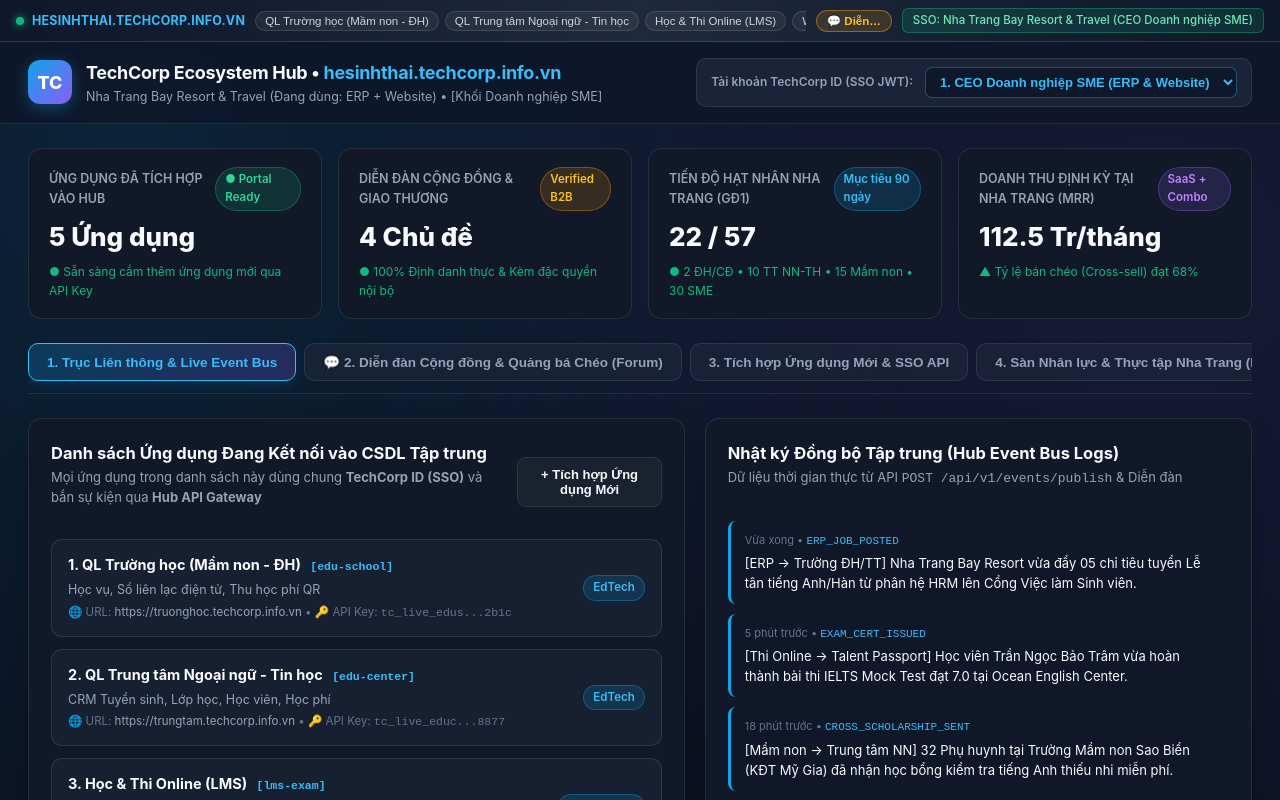
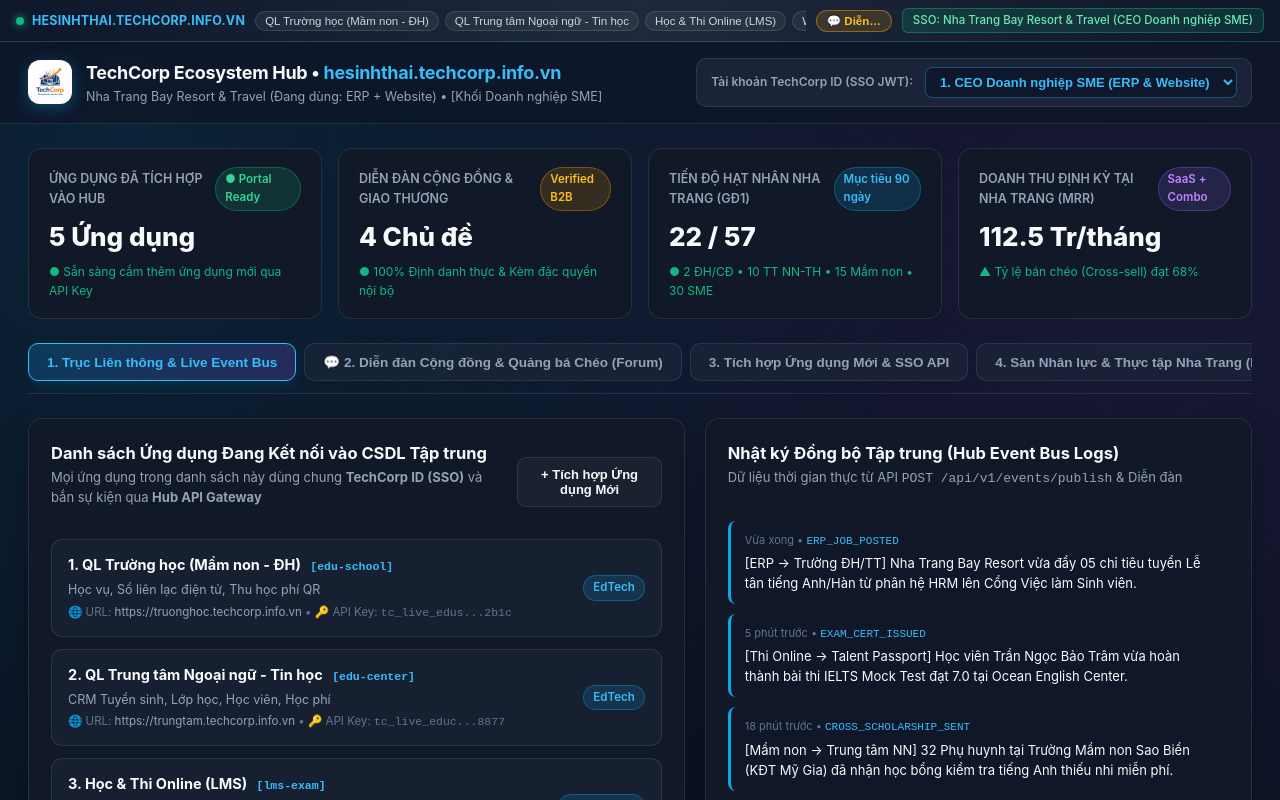
Before and after one commit to techcorpboss/hesinhthai, a website: page index.html in a window 1280 px wide. Shown: the top 800 px of the page. Drawn offline with Linux system fonts and the light colour scheme; no server answers.

Commit message:
Feat: Tich hop logo TechCorp chinh thuc & Script dong bo tu dong aaPanel Ubuntu

```diff
--- a/index.html
+++ b/index.html
@@ -4,6 +4,7 @@
   <meta charset="UTF-8" />
   <meta name="viewport" content="width=device-width, initial-scale=1.0" />
   <title>TechCorp Ecosystem Hub — hesinhthai.techcorp.info.vn (Cổng Liên thông, SSO & Diễn đàn B2B)</title>
+  <link rel="icon" type="image/png" href="logo.png" />
   <link rel="stylesheet" href="styles.css" />
   <!-- Nhúng Thanh Liên thông Hệ sinh thái (Dùng chung cho mọi phần mềm thuộc TechCorp) -->
   <script
@@ -19,7 +20,9 @@
   <header class="hub-header">
     <div class="hub-header-inner">
       <div class="brand-box">
-        <div class="brand-logo">TC</div>
+        <div class="brand-logo" style="background:#ffffff;padding:3px;overflow:hidden;">
+          <img src="logo.png" alt="TechCorp Logo" style="width:100%;height:100%;object-fit:contain;" />
+        </div>
         <div class="brand-title">
           <h1>TechCorp Ecosystem Hub • <span style="color:#38bdf8;">hesinhthai.techcorp.info.vn</span></h1>
           <p id="currentPersonaDesc">Nha Trang Bay Resort & Travel (Đang dùng: ERP + Website) • [Khối Doanh nghiệp SME]</p>
```
Also changed, not shown: logo.png (added), 1 other file.
